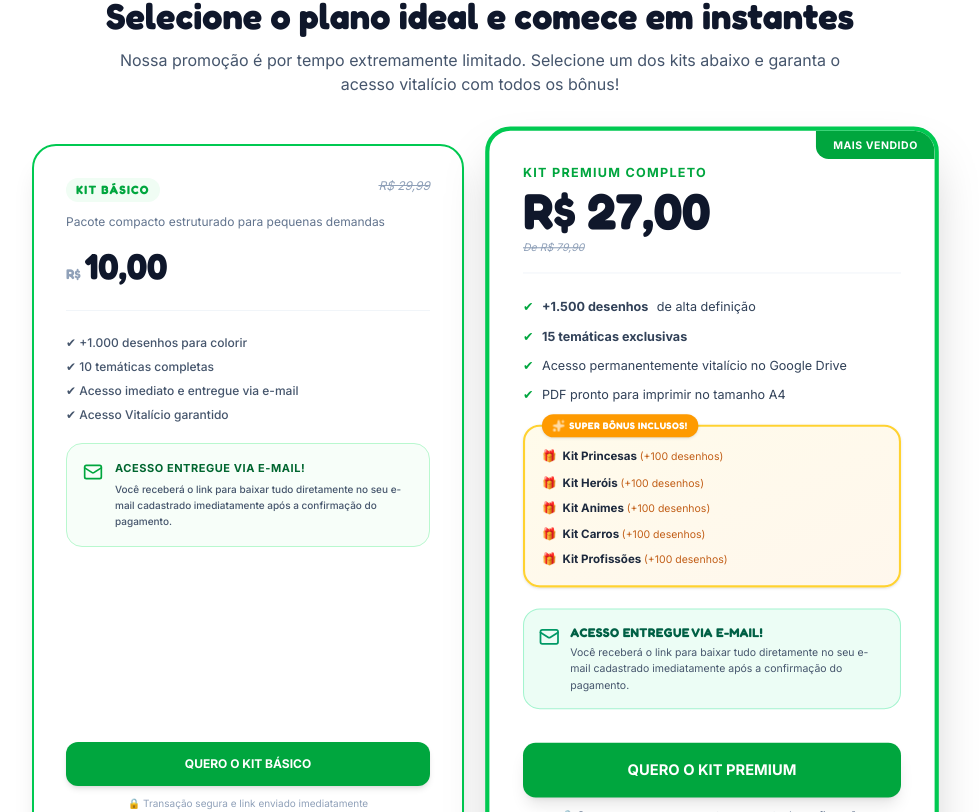
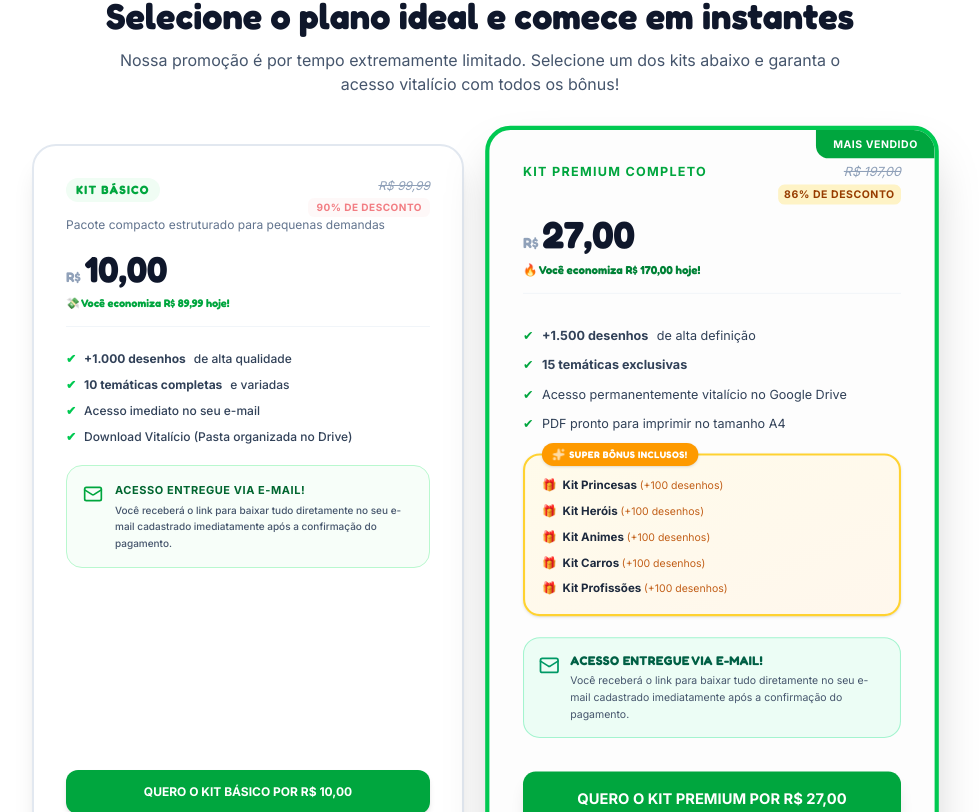
Before and after one commit to vitor128389/VERCEL-1000-DESENHOS-, a React (Vite) app: page / in a window 1280 px wide. Shown: the part 3028-3840 px from the top of the page, without its empty margins (160-1139 px from the left). Built offline with nearby package versions, Linux system fonts and the light colour scheme.

Commit message:
style: update pricing display and card design
Refactor the basic plan card to improve visual hierarchy, update the strikethrough price, and add a promotional discount badge.

```diff
--- a/src/App.tsx
+++ b/src/App.tsx
@@ -709,25 +709,43 @@ export default function App() {
             {/* PLAN CARD 1: Kit Básico with Immersive UI details */}
             <div
               id="plano-basico"
-              className="group text-left p-8 rounded-3xl bg-white border-2 border-green-500 transition-all flex flex-col justify-between relative shadow-xl hover:shadow-2xl scroll-mt-28"
+              className="group text-left p-8 rounded-3xl bg-white border-2 border-slate-200 hover:border-green-400 transition-all flex flex-col justify-between relative shadow-xl hover:shadow-2xl scroll-mt-28"
             >
               <div>
                 <div className="flex justify-between items-start">
                   <span className="font-display font-black text-xs text-green-600 uppercase tracking-widest bg-green-50 px-2.5 py-1 rounded-full mb-3">
                     KIT BÁSICO
                   </span>
-                  <span className="text-slate-400 text-xs line-through italic">R$ 29,99</span>
+                  <div className="text-right">
+                    <span className="text-slate-400 text-xs line-through block italic">R$ 99,99</span>
+                    <span className="bg-red-50 text-red-600 text-[10px] font-extrabold px-2 py-0.5 rounded-md uppercase tracking-wider block mt-1 animate-pulse">
+                      90% de Desconto
+                    </span>
+                  </div>
                 </div>
                 <p className="text-xs text-slate-500 mb-4">Pacote compacto estruturado para pequenas demandas</p>
-                <div className="text-3xl sm:text-4xl font-black text-slate-900 font-display flex items-baseline gap-1">
-                  <span className="text-sm font-bold text-slate-400">R$</span>10,00
+                <div className="text-3xl sm:text-4xl font-black text-slate-900 font-display flex flex-col justify-start gap-1 pb-4 border-b border-slate-100">
+                  <div className="flex items-baseline gap-1">
+                    <span className="text-sm font-bold text-slate-400">R$</span>10,00
+                  </div>
+                  <span className="text-[11px] text-green-600 font-bold block mt-1">
+                    💸 Você economiza R$ 89,99 hoje!
+                  </span>
                 </div>
 
-                <ul className="text-xs space-y-2 mt-6 pt-6 border-t border-slate-100 text-slate-600 font-medium">
-                  <li className="flex items-center gap-2">✔ +1.000 desenhos para colorir</li>
-                  <li className="flex items-center gap-2">✔ 10 temáticas completas</li>
-                  <li className="flex items-center gap-2">✔ Acesso imediato e entregue via e-mail</li>
-                  <li className="flex items-center gap-2">✔ Acesso Vitalício garantido</li>
+                <ul className="text-xs space-y-2.5 mt-6 text-slate-650 font-medium">
+                  <li className="flex items-center gap-2 text-slate-700">
+                    <span className="text-green-500 font-bold">✔</span> <strong>+1.000 desenhos</strong> de alta qualidade
+                  </li>
+                  <li className="flex items-center gap-2 text-slate-700">
+                    <span className="text-green-500 font-bold">✔</span> <strong>10 temáticas completas</strong> e variadas
+                  </li>
+                  <li className="flex items-center gap-2 text-slate-700">
+                    <span className="text-green-500 font-bold">✔</span> Acesso imediato no seu e-mail
+                  </li>
+                  <li className="flex items-center gap-2 text-slate-700">
+                    <span className="text-green-500 font-bold">✔</span> Download Vitalício (Pasta organizada no Drive)
+                  </li>
                 </ul>
 
                 {/* Info block mirroring the requested e-mail access visual */}
@@ -750,27 +768,41 @@ export default function App() {
                   onClick={() => setShowUpsell(true)}
                   className="block w-full bg-green-600 hover:bg-green-700 text-white text-center py-3.5 rounded-xl font-bold text-xs uppercase shadow-md hover:scale-101 transform active:scale-95 transition-all font-sans cursor-pointer"
                 >
-                  Quero o Kit Básico
+                  Quero o Kit Básico por R$ 10,00
                 </button>
                 <span className="text-[10px] text-center text-slate-400 block mt-2.5">🔒 Transação segura e link enviado imediatamente</span>
               </div>
             </div>
 
             {/* PLAN CARD 2: Kit Premium (Best Seller & Immersive UI Masterpiece) */}
-            <div className="p-8 rounded-3xl bg-white text-slate-800 relative overflow-hidden border-4 border-green-500 shadow-2xl flex flex-col justify-between transform scale-102 lg:scale-105 z-10">
+            <div className="p-8 rounded-3xl bg-[#fdfdfd] text-slate-800 relative overflow-hidden border-4 border-green-500 shadow-2xl flex flex-col justify-between transform scale-102 lg:scale-105 z-10">
               {/* Best seller Banner badge */}
               <div className="absolute top-0 right-0 bg-green-600 text-white px-4 py-1.5 text-[10px] font-black rounded-bl-xl uppercase tracking-wider">
                 Mais Vendido
               </div>
 
               <div>
-                <div className="space-y-1 mb-4">
-                  <p className="text-xs text-green-600 font-bold uppercase tracking-widest">KIT PREMIUM COMPLETO</p>
-                  <h3 className="text-4xl sm:text-5xl font-black font-display text-slate-900">R$ 27,00</h3>
-                  <p className="text-[10px] text-slate-400 line-through italic">De R$ 79,90</p>
+                <div className="mb-4">
+                  <div className="flex justify-between items-start">
+                    <p className="text-xs text-green-600 font-black uppercase tracking-widest">KIT PREMIUM COMPLETO</p>
+                    <div className="text-right">
+                      <span className="text-slate-400 text-xs line-through block italic">R$ 197,00</span>
+                      <span className="bg-amber-100 text-amber-800 text-[10px] font-extrabold px-1.5 py-0.5 rounded-md uppercase tracking-wider block mt-1">
+                        86% de Desconto
+                      </span>
+                    </div>
+                  </div>
+                  <div className="text-3xl sm:text-4xl font-black text-slate-900 font-display flex flex-col justify-start gap-1 pb-4 border-b border-slate-100 mt-2">
+                    <div className="flex items-baseline gap-1">
+                      <span className="text-sm font-bold text-slate-400">R$</span>27,00
+                    </div>
+                    <span className="text-[11px] text-green-700 font-bold block mt-1">
+                      🔥 Você economiza R$ 170,00 hoje!
+                    </span>
+                  </div>
                 </div>
 
-                <ul className="text-[11px] sm:text-xs space-y-3 pt-6 border-t border-slate-100 text-slate-700">
+                <ul className="text-[11px] sm:text-xs space-y-3 pt-4 text-slate-700">
                   <li className="flex items-center gap-2"><span className="text-green-600">✔</span> <strong>+1.500 desenhos</strong> de alta definição</li>
                   <li className="flex items-center gap-2"><span className="text-green-600">✔</span> <strong>15 temáticas exclusivas</strong></li>
                   <li className="flex items-center gap-2"><span className="text-green-600">✔</span> Acesso permanentemente vitalício no Google Drive</li>
@@ -823,9 +855,9 @@ export default function App() {
                   href="https://pay.wiapy.com/bFiA7MC0-Ic"
                   target="_blank"
                   rel="noopener noreferrer"
-                  className="block w-full bg-green-600 hover:bg-green-700 text-white text-center py-4 rounded-xl font-black text-sm uppercase transition-colors shadow-lg font-display font-sans hover:scale-101 transform active:scale-95 transition-transform"
+                  className="block w-full bg-green-600 hover:bg-green-700 text-white text-center py-4 rounded-xl font-black text-sm uppercase transition-colors shadow-lg font-display font-sans hover:scale-101 transform active:scale-95 transition-transform animate-bounce-subtle"
                 >
-                  Quero o Kit Premium
+                  Quero o Kit Premium por R$ 27,00
                 </a>
                 <span className="text-[10px] text-center text-slate-500 block mt-2.5">🔒 Compra segura e acesso entregue no ato da confirmação</span>
               </div>
```
